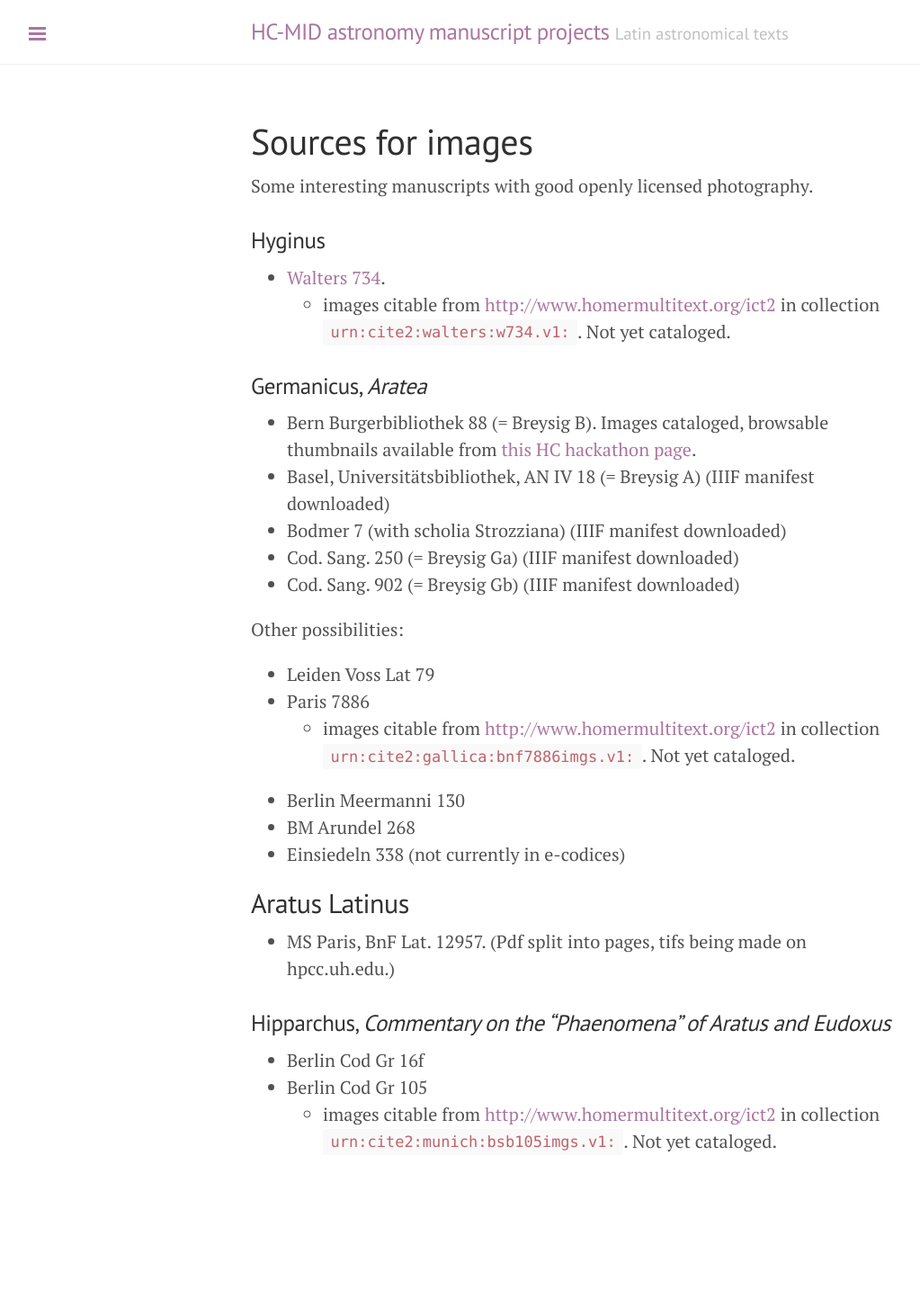
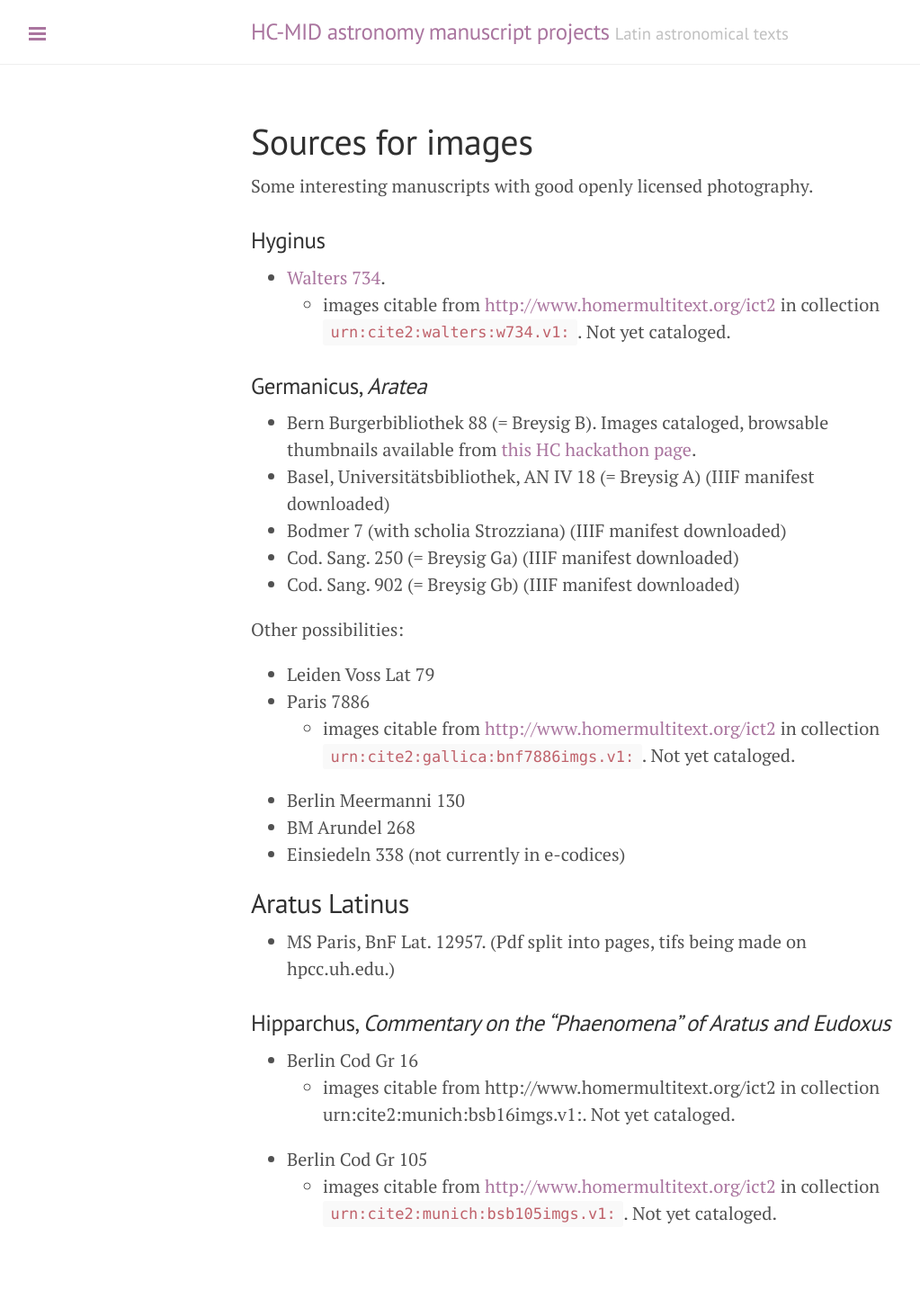
Before and after one commit to HCMID/astronomy, a Jekyll site: the page built from docs/images.md, in a window 1280 px wide. Shown: the whole page at 90% size, without its empty margins (1-1024 px from the left). Built offline with Jekyll 4.4.1, drawn with Linux system fonts in a browser that asks for light colours; before the commit the page ends 1364 px from its top, so only the background shows below that.

Commit message:
Update images.md

```diff
--- a/docs/images.md
+++ b/docs/images.md
@@ -37,6 +37,7 @@ Other possibilities:
 
 ### Hipparchus, *Commentary on the "Phaenomena" of Aratus and Eudoxus*
 
--   Berlin Cod Gr 16f
+-   Berlin Cod Gr 16
+    -   images citable from http://www.homermultitext.org/ict2 in collection urn:cite2:munich:bsb16imgs.v1:. Not yet cataloged.
 -   Berlin Cod Gr 105
     -   images citable from <http://www.homermultitext.org/ict2> in collection `urn:cite2:munich:bsb105imgs.v1:`. Not yet cataloged.
```
